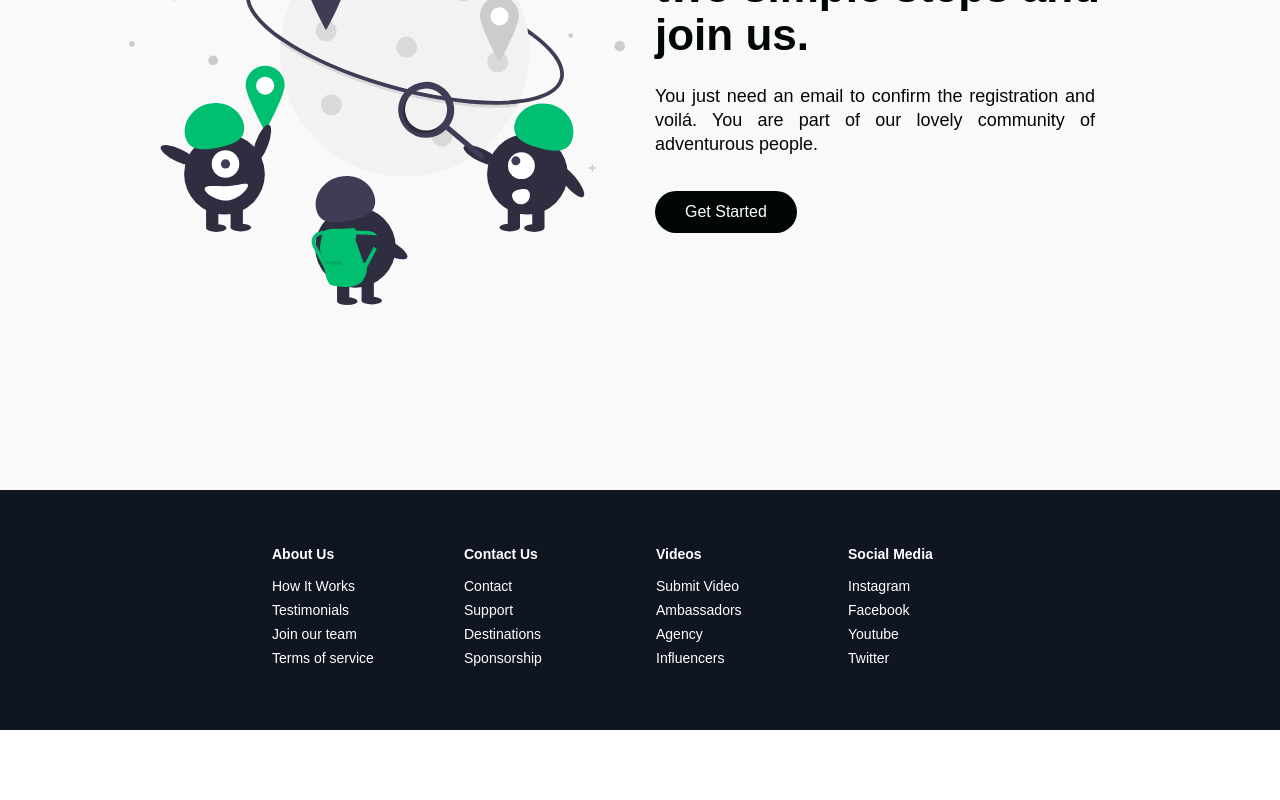
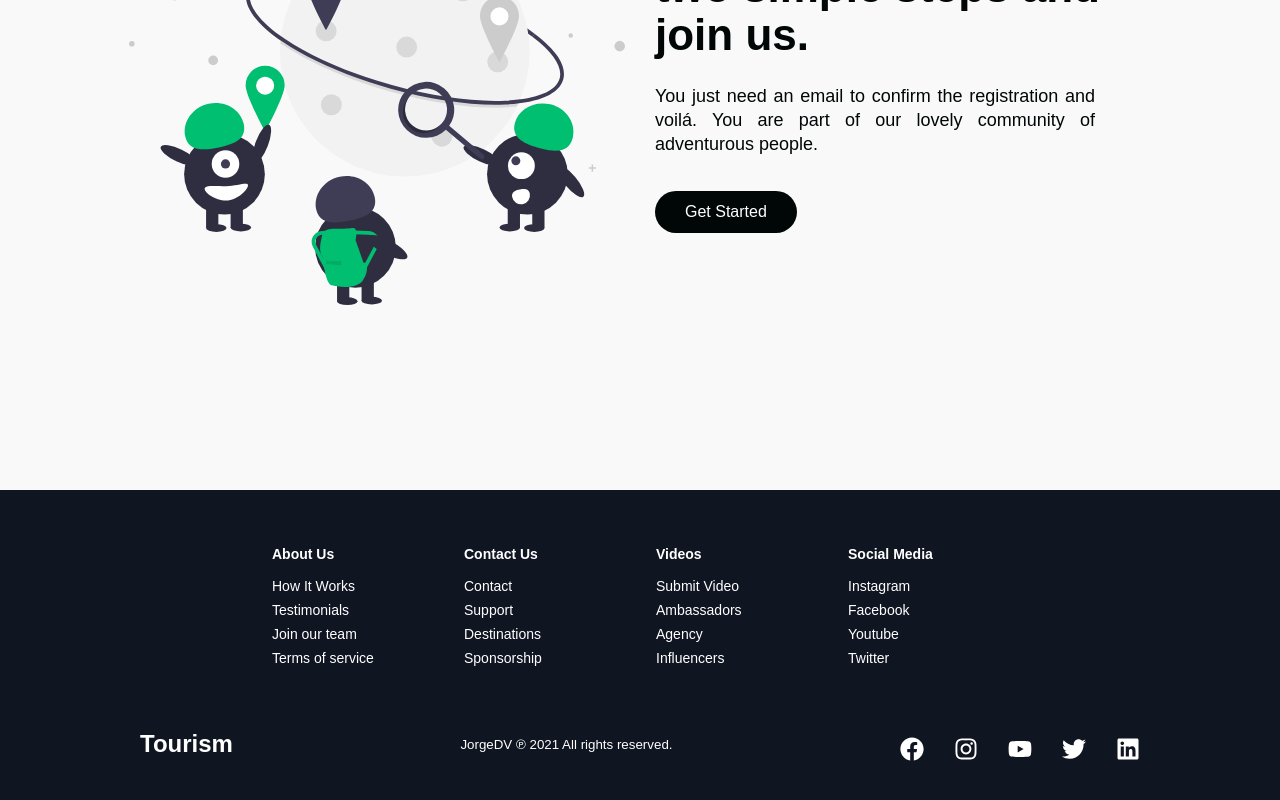
Before and after one commit to jorgediazok/react-frontseries-website1, a React (Create React App) app: page / in a window 1280 px wide. Shown: the part 3480-4280 px from the top of the page. Before the commit the page ends 4210 px from the top, so only its background shows below. Built offline with nearby package versions, Linux system fonts and the light colour scheme; a web font is replaced by a local one.

Commit message:
footer complete

```diff
--- a/src/components/Footer/Footer.js
+++ b/src/components/Footer/Footer.js
@@ -7,7 +7,20 @@
   FooterLinkItems,
   FooterLinkTitle,
   FooterLink,
+  SocialMedia,
+  SocialMediaWrap,
+  SocialIconLink,
+  SocialIcons,
+  SocialLogo,
+  WebsiteRights,
 } from './FooterElements';
+import {
+  FaFacebook,
+  FaInstagram,
+  FaYoutube,
+  FaTwitter,
+  FaLinkedin,
+} from 'react-icons/fa';
 
 const Footer = () => {
   return (
@@ -49,6 +62,31 @@
             </FooterLinkItems>
           </FooterLinksWrapper>
         </FooterLinksContainer>
+        <SocialMedia>
+          <SocialMediaWrap>
+            <SocialLogo to="/">Tourism</SocialLogo>
+            <WebsiteRights>
+              JorgeDV ℗ {new Date().getFullYear()} All rights reserved.
+            </WebsiteRights>
+            <SocialIcons>
+              <SocialIconLink href="/" target="_blank" aria-label="Facebook">
+                <FaFacebook />
+              </SocialIconLink>
+              <SocialIconLink href="/" target="_blank" aria-label="Instagram">
+                <FaInstagram />
+              </SocialIconLink>
+              <SocialIconLink href="/" target="_blank" aria-label="Youtube">
+                <FaYoutube />
+              </SocialIconLink>
+              <SocialIconLink href="/" target="_blank" aria-label="Twitter">
+                <FaTwitter />
+              </SocialIconLink>
+              <SocialIconLink href="/" target="_blank" aria-label="Linkedin">
+                <FaLinkedin />
+              </SocialIconLink>
+            </SocialIcons>
+          </SocialMediaWrap>
+        </SocialMedia>
       </FooterWrap>
     </FooterContainer>
   );
--- a/src/components/Footer/FooterElements.js
+++ b/src/components/Footer/FooterElements.js
@@ -65,3 +65,49 @@
     transition: 0.3s ease-out;
   }
 `;
+
+export const SocialMedia = styled.section`
+  max-width: 1000px;
+  width: 100%;
+`;
+
+export const SocialMediaWrap = styled.div`
+  display: flex;
+  justify-content: space-between;
+  align-items: center;
+  max-width: 1100px;
+  margin: 40px auto 0 auto;
+
+  @media screen and (max-width: 820px) {
+    flex-direction: column;
+  }
+`;
+
+export const SocialLogo = styled(Link)`
+  color: #fff;
+  justify-self: start;
+  cursor: pointer;
+  text-decoration: none;
+  font-size: 1.5rem;
+  display: flex;
+  align-items: center;
+  margin-bottom: 16px;
+  font-weight: bold;
+`;
+
+export const WebsiteRights = styled.small`
+  color: #fff;
+  margin-bottom: 16px;
+`;
+
+export const SocialIcons = styled.div`
+  display: flex;
+  justify-content: space-between;
+  align-items: center;
+  width: 240px;
+`;
+
+export const SocialIconLink = styled.a`
+  color: #fff;
+  font-size: 24px;
+`;
--- a/src/pages/Home.js
+++ b/src/pages/Home.js
@@ -1,4 +1,4 @@
-import React, { useState, useEffect } from 'react';
+import React, { useState } from 'react';
 import Hero from '../components/Hero/Hero';
 import {
   homeObjOne,
@@ -18,10 +18,6 @@
     setIsOpen(!isOpen);
   };
 
-  // useEffect(() => {
-  //   window.scroll(0, 140);
-  // }, []);
-
   return (
     <>
       <Sidebar isOpen={isOpen} toggle={toggle} />
```
